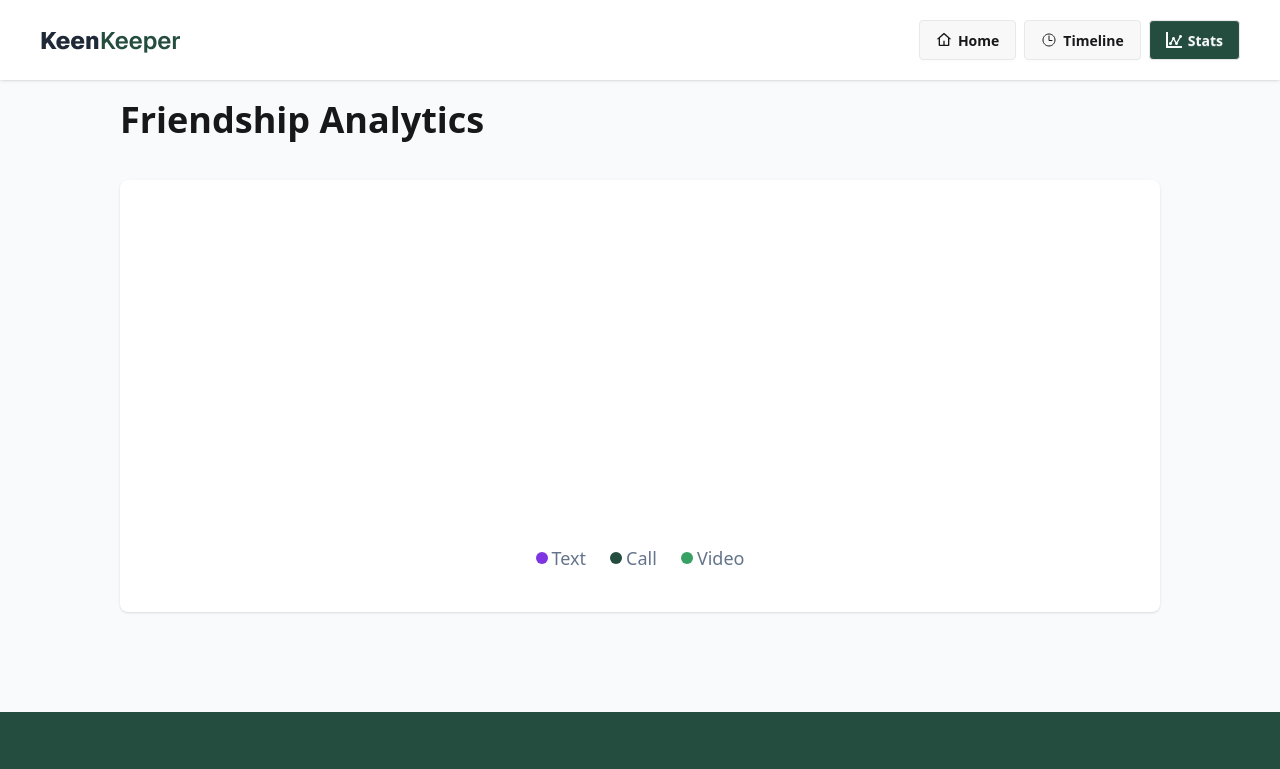
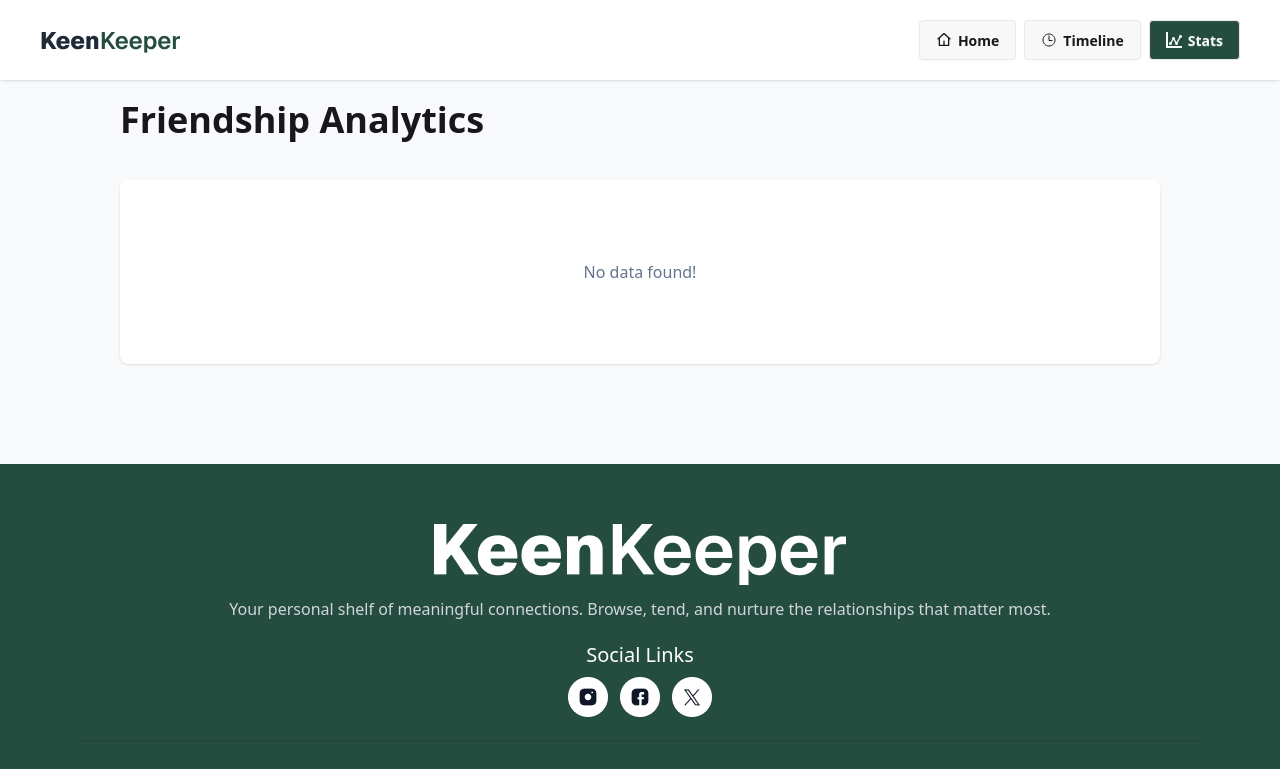
Before and after one commit to LingkonDash/keen-keeper, a Next.js app: page /stats in a window 1280 px wide. Shown: the top 769 px of the page. Built offline with nearby package versions, Linux system fonts and the light colour scheme.

Commit message:
handled empty data in state page

```diff
--- a/src/app/stats/page.jsx
+++ b/src/app/stats/page.jsx
@@ -8,12 +8,22 @@ const StatePage = () => {
 
   const data = usePieData();
 
+  let dataValue = 0;
+  data.forEach(item => dataValue += item.value)
+
+
   return (
     <div className='px-5 md:px-15 lg:px-30 py-25'>
       <h1 className='font-bold text-4xl'>Friendship Analytics</h1>
 
+
       <div className=' bg-white shadow-sm mt-10 rounded-lg py-10'>
 
+        {
+          dataValue === 0 ?
+            <p className='text-secondary-text my-10 text-center'>No data found!</p>
+            :
+            <>
               <div className='flex justify-center items-center'>
                 <div className='w-full h-75'>
 
@@ -48,6 +58,8 @@ const StatePage = () => {
                   <p>Video</p>
                 </div>
               </div>
+            </>
+        }
       </div>
     </div>
   );
--- a/src/app/timeline/page.jsx
+++ b/src/app/timeline/page.jsx
@@ -2,12 +2,11 @@
 
 import { StateContext } from '@/components/globalState/GlobalProvider';
 import TimeLineCard from '@/components/timeline/TimeLineCard';
-import { timeLineData } from '@/data/initialTimelineData'
-import { useContext, useEffect, useState } from 'react';
+import { useContext, useState } from 'react';
 
 const TimelinePage = () => {
 
-  const [localData, setLocalData] = useContext(StateContext)
+  const [localData] = useContext(StateContext)
 
   const [data, setData] = useState(localData);
 
--- a/src/data/getData.js
+++ b/src/data/getData.js
@@ -1,7 +1,7 @@
 export const getData = async () => {
 
   const res = await fetch('https://keen-keeper-a07.vercel.app/friends.json')
-  // const res = await fetch('http://localhost:3000/friends.json')
+
   const data = await res.json();
 
   return data;
```
Lines whose indentation alone changed are shown as unchanged.
